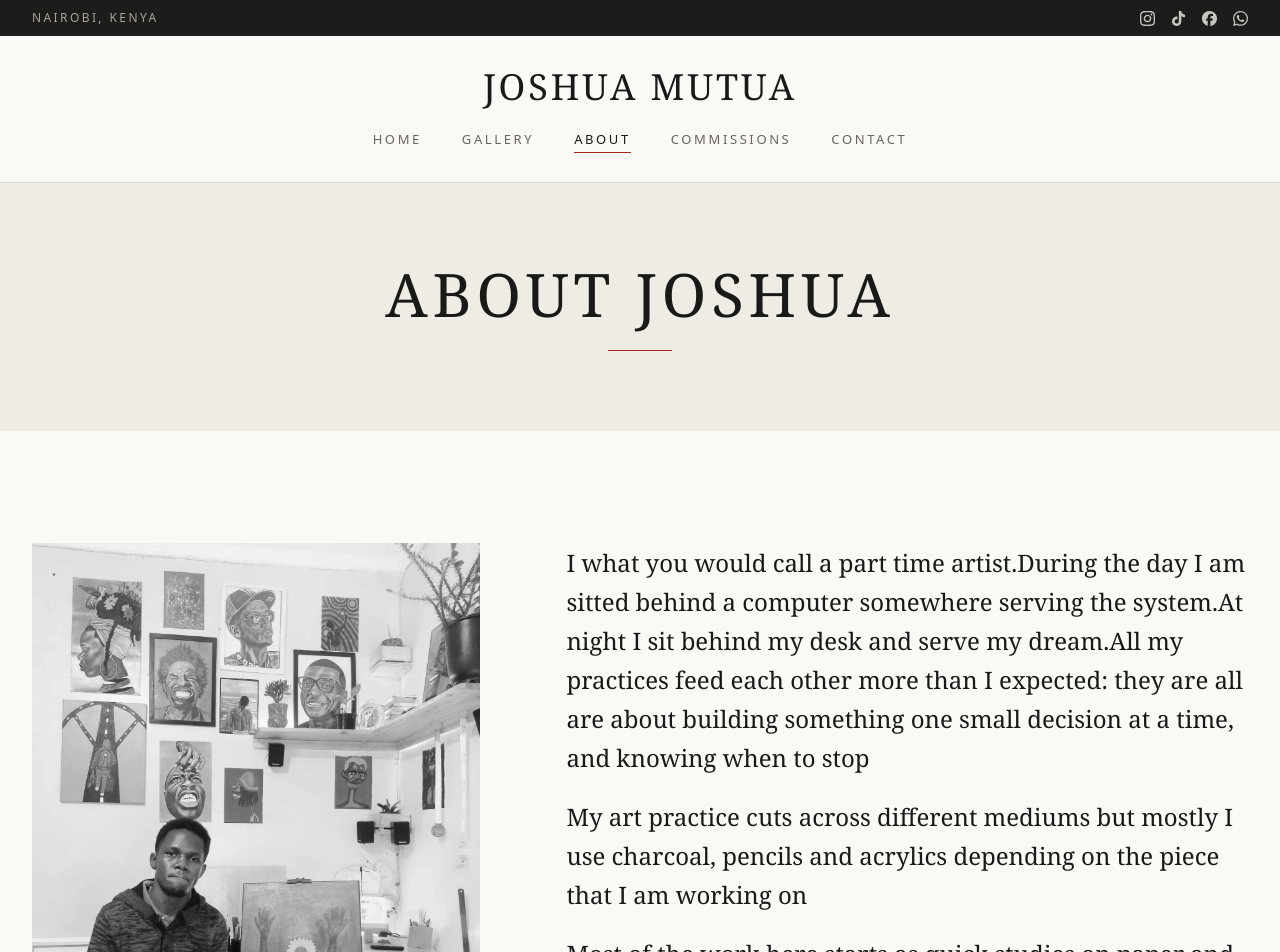
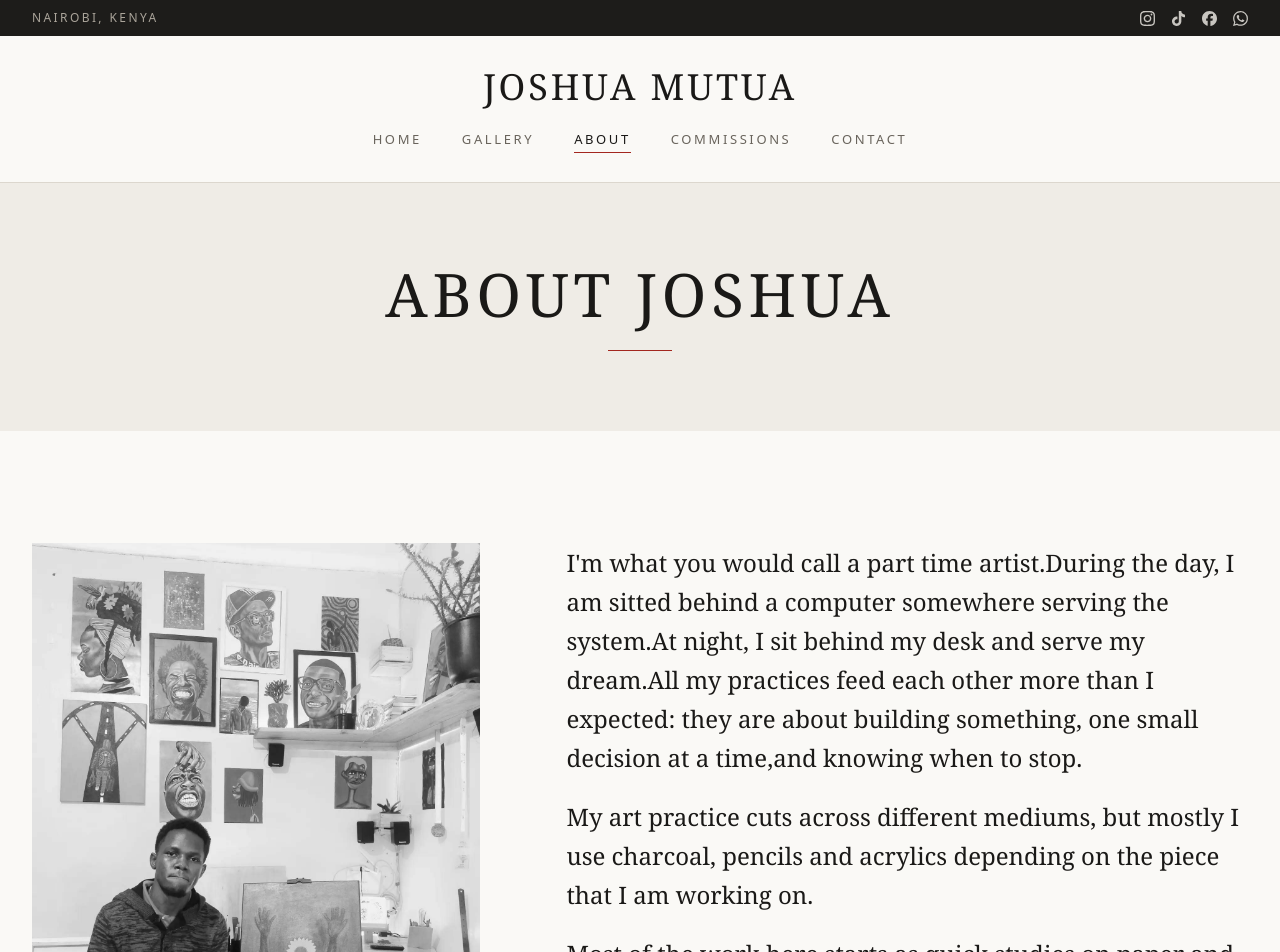
Before and after one commit to mutemijoshua/artportfolio, a Next.js app: page /about in a window 1280 px wide. Shown: the top 952 px of the page. Built offline with nearby package versions, Linux system fonts and the light colour scheme.

Commit message:
spelling1

```diff
--- a/src/content/site.ts
+++ b/src/content/site.ts
@@ -77,8 +77,8 @@ export const site = {
   // ── About page ────────────────────────────────────────────
   // Each string is one paragraph.
   bio: [
-    "I what you would call a part time artist.During the day I am sitted behind a computer somewhere serving the system.At night I sit behind my desk and serve my dream.All my practices feed each other more than I expected: they are all are about building something one small decision at a time, and knowing when to stop",
-    "My art practice cuts across different mediums but mostly I use charcoal, pencils and acrylics depending on the piece that I am working on",
+    "I'm  what you would call a part time artist.During the day, I am sitted behind a computer somewhere serving the system.At night, I sit behind my desk and serve my dream.All my practices feed each other more than I expected: they  are about building something, one small decision at a time,and knowing when to stop.",
+    "My art practice cuts across different mediums, but mostly I use charcoal, pencils and acrylics depending on the piece that I am working on.",
     "Most of the work here starts as quick studies on paper and some of it grows into larger pieces on paper or canvas.",
     "I'm open to commissions, collaborations and group shows.",
   ],
```
